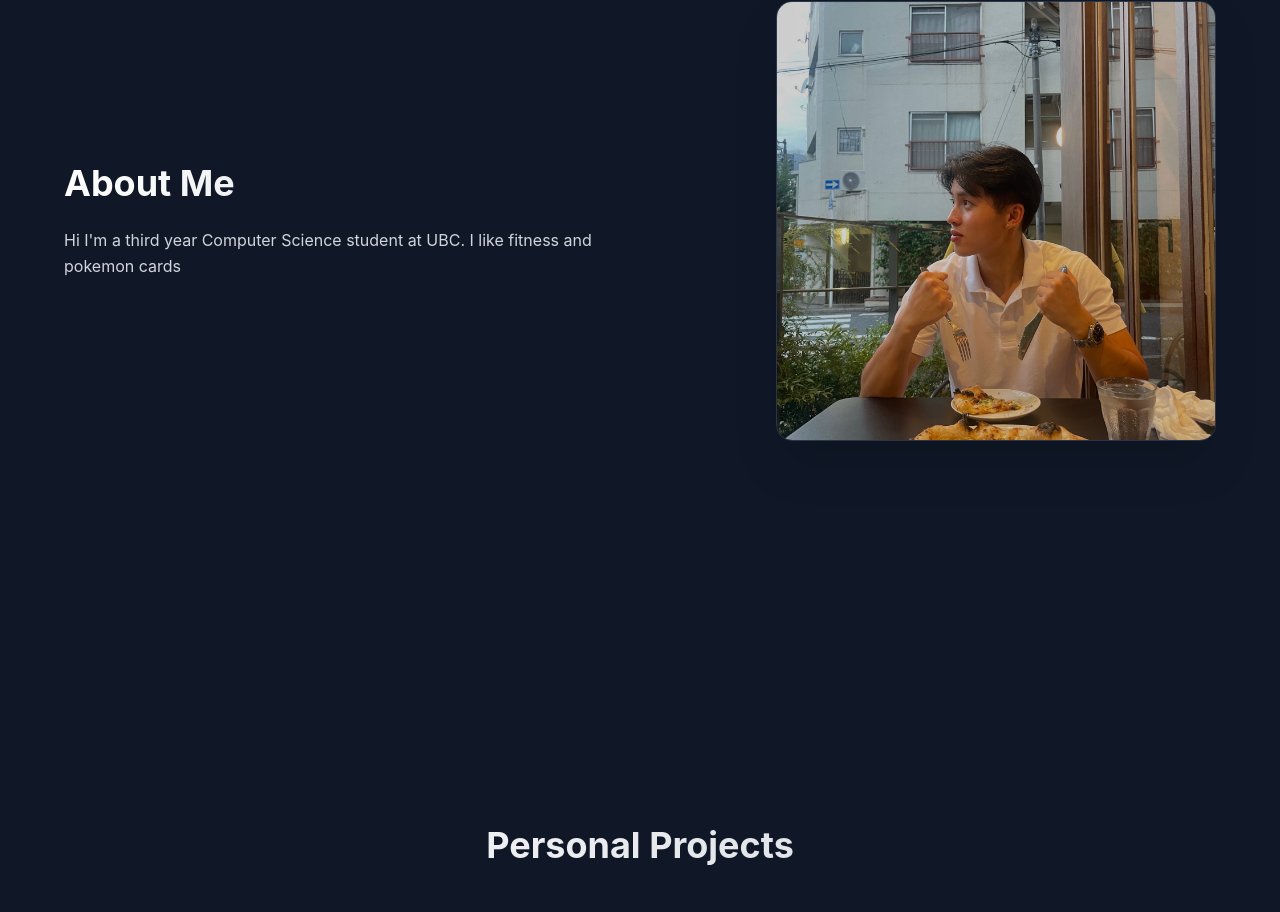
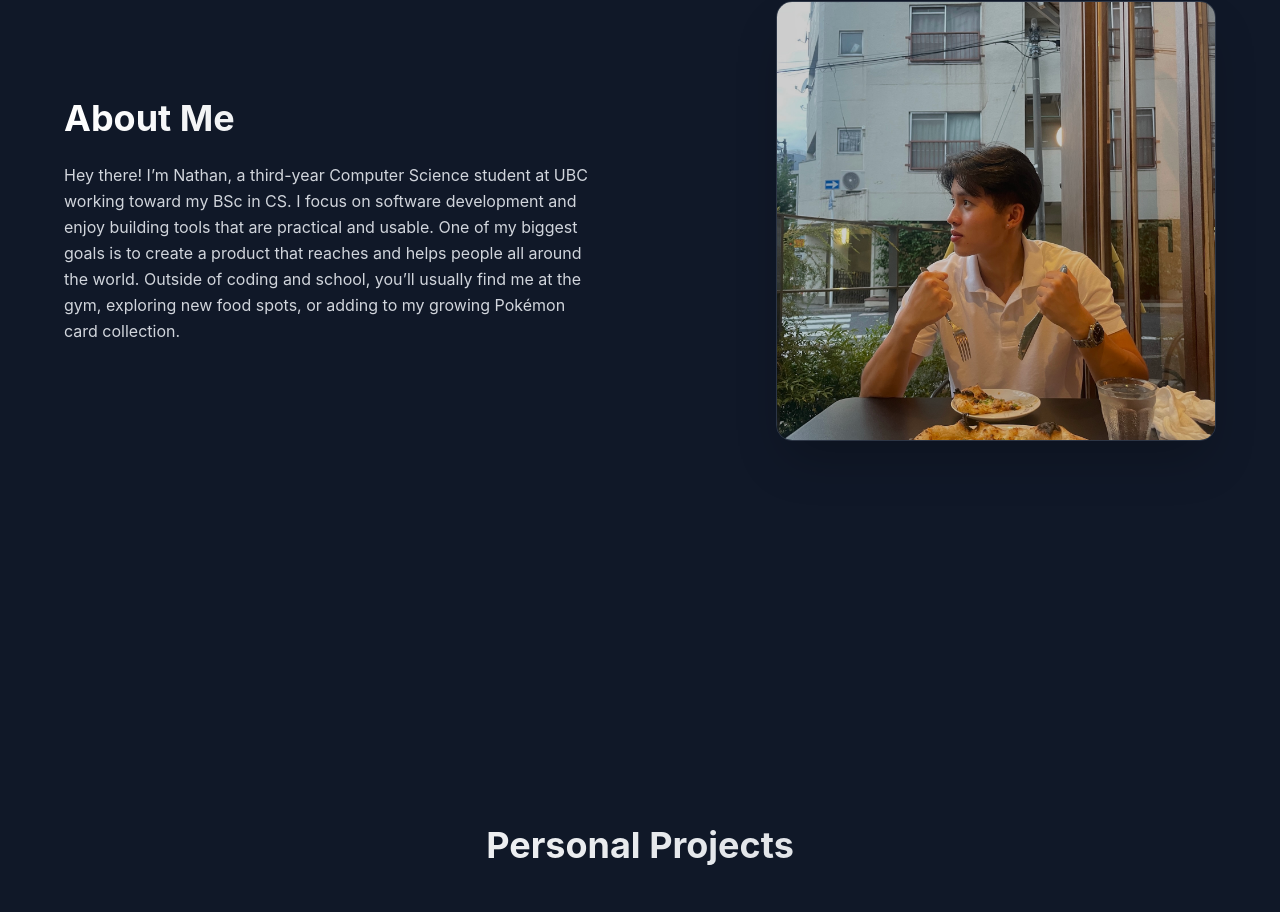
Before and after one commit to nathan-wooo/portfolio-website, a React (Vite) app: page / in a window 1280 px wide. Shown: the part 1063-1975 px from the top of the page. Built offline with nearby package versions, Linux system fonts and the light colour scheme; grey boxes are pictures that could not be loaded.

Commit message:
updated about me

```diff
--- a/src/App.jsx
+++ b/src/App.jsx
@@ -116,7 +116,10 @@ const App = () => {
                 </h2>
                 <div className="space-y-4 text-gray-300 leading-relaxed">
                   <p>
-                    Hi I'm a third year Computer Science student at UBC. I like fitness and pokemon cards
+                Hey there! I’m Nathan, a third-year Computer Science student at UBC working toward my BSc in CS.
+                I focus on software development and enjoy building tools that are practical and usable.
+                One of my biggest goals is to create a product that reaches and helps people all around the world.
+                Outside of coding and school, you’ll usually find me at the gym, exploring new food spots, or adding to my growing Pokémon card collection.
                   </p>
                 </div>
               </div>
```
